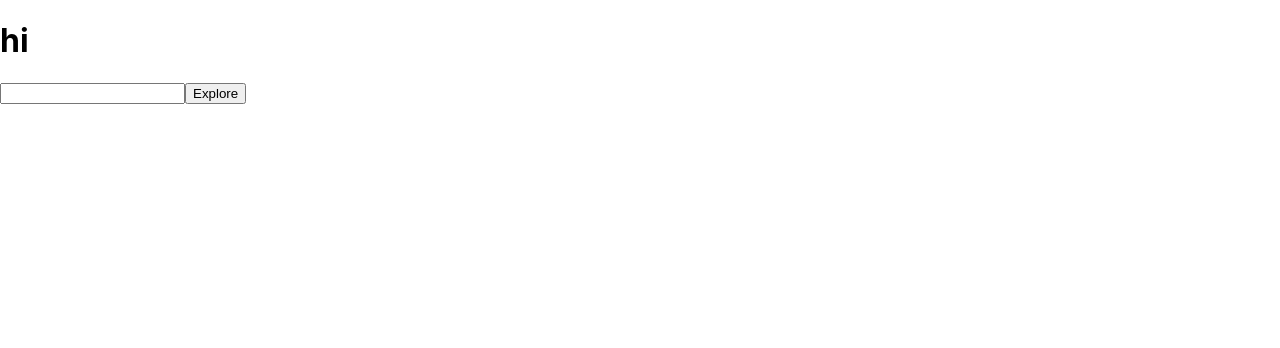
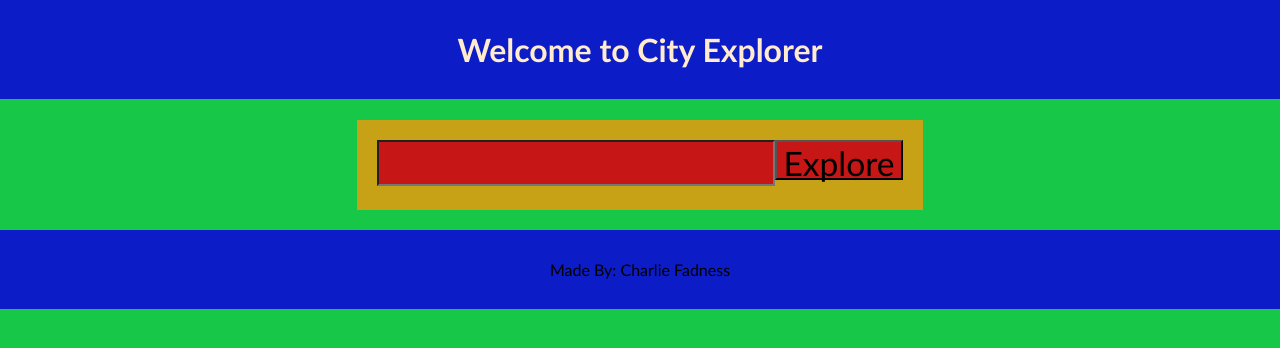
Before and after one commit to fadnesscharlie/city-explorer, a React (Create React App) app: page / in a window 1280 px wide. Shown: the top 348 px of the page. Built offline with nearby package versions, Linux system fonts and the light colour scheme.

Commit message:
updated CSS

```diff
--- a/src/App.css
+++ b/src/App.css
@@ -1,38 +1,62 @@
-.App {
+* {
   text-align: center;
+  font-family: 'Gill Sans', 'Gill Sans MT', Calibri, 'Trebuchet MS', sans-serif;
+  background-color: #16c748;
 }
 
-.App-logo {
-  height: 40vmin;
-  pointer-events: none;
+h1 {
+  text-align: center;
+  background-color:#0c1cc7;
+  padding: 30px;
+  margin-top: 0;
+  color: blanchedalmond;
 }
 
-@media (prefers-reduced-motion: no-preference) {
-  .App-logo {
-    animation: App-logo-spin infinite 20s linear;
-  }
+section {
+  color: red;
 }
 
-.App-header {
-  background-color: #282c34;
-  min-height: 100vh;
-  display: flex;
-  flex-direction: column;
-  align-items: center;
-  justify-content: center;
-  font-size: calc(10px + 2vmin);
-  color: white;
+form {
+  font-size: 2.1em;
+  height: 50px;
+  background-color: #c7a116;
+  padding: 20px;
+  max-width: max-content;
+  margin: auto;
+  text-align: center;
+  margin-bottom: 20px;
 }
 
-.App-link {
-  color: #61dafb;
+/* input {
+  height: 40px;
+} */
+
+button, input {
+  font-size: 1em;
+  background-color: #c71616;
+  height: 40px;
 }
 
-@keyframes App-logo-spin {
-  from {
-    transform: rotate(0deg);
-  }
-  to {
-    transform: rotate(360deg);
-  }
+h3, h4{
+  background-color: #c70101;
+  /* max-width: 100%; */
+  font-size: 1.5em;
+  /* border: black solid 3px; */
+  padding: 30px;
+  margin-bottom: 0;
+  max-width: max-content;
+  margin: auto;
+
 }
+
+aside>img {
+  /* border: black 4px solid; */
+  padding: 10px;
+  background-color: black;
+  margin: 20px;
+}
+
+footer {
+  background-color:#0c1cc7;
+  padding: 30px;
+}
--- a/src/App.js
+++ b/src/App.js
@@ -23,7 +23,6 @@ class App extends React.Component {
 
     try {
       let cityResults = await axios.get(`https://us1.locationiq.com/v1/search.php?key=${process.env.REACT_APP_LOCATIONIQ_KEY}&q=${this.state.city}&format=json`)
-      console.log(cityResults.data[0]);
 
       this.setState({
         displayCity: true,
@@ -33,7 +32,6 @@ class App extends React.Component {
         src: `https://maps.locationiq.com/v3/staticmap?key=${process.env.REACT_APP_LOCATIONIQ_KEY}&center=${this.state.lat},${this.state.lon}&zoom=12`,
       })
     } catch (error) {
-      console.log('error ', error.response)
       this.setState({
         renderError: true,
         errorMessage: `Error occcured: ${error.response.data.error}, Status: ${error.response.status}`,
@@ -43,25 +41,34 @@ class App extends React.Component {
 
   handleChange = (e) => {
     this.setState({ city: e.target.value })
-    console.log('City: ', this.state.city);
   };
 
   render() {
     return (
       <>
-        <h1>hi</h1>
+        <h1>Welcome to City Explorer</h1>
+        <section>
+          {this.state.renderError ? <h5>{this.state.errorMessage}</h5> : ''}
+        </section>
         <form onSubmit={this.getCityInfo}>
           <input onChange={this.handleChange} />
           <button>Explore</button>
         </form>
-        {this.state.displayCity ? <h3>Your Chosen City: {this.state.name}</h3> : ''}
 
-        {this.state.displayCity ? <h4>Lat: {this.state.lat}, Lon: {this.state.lon}</h4> : ''}
-        {this.state.displayCity ? <img
-          src={this.state.src}
-          alt="City"
-        /> : ''}
-        {this.state.renderError ? <h5>{this.state.errorMessage}</h5> : ''}
+        <article>
+          {this.state.displayCity ? <h3>Your Chosen City: {this.state.name}</h3> : ''}
+        </article>
+
+        <aside>
+          {this.state.displayCity ? <img
+            src={this.state.src}
+            alt="City"
+          /> : ''}
+        </aside>
+
+        <article> {this.state.displayCity ? <h3>Lat: {this.state.lat}, Lon: {this.state.lon}</h3> : ''}</article>
+
+        <footer> Made By: Charlie Fadness</footer>
       </>
     )
   }
```
Also changed, not shown: 1 other file (tests, documents, lock files or other folders).
